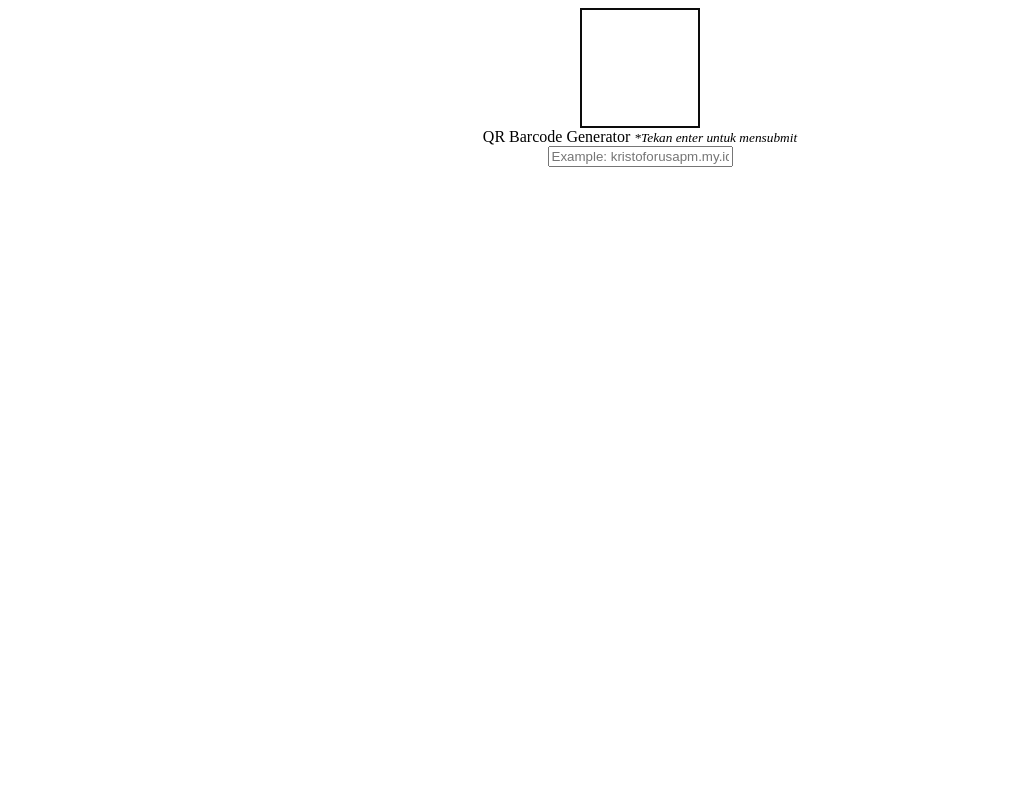
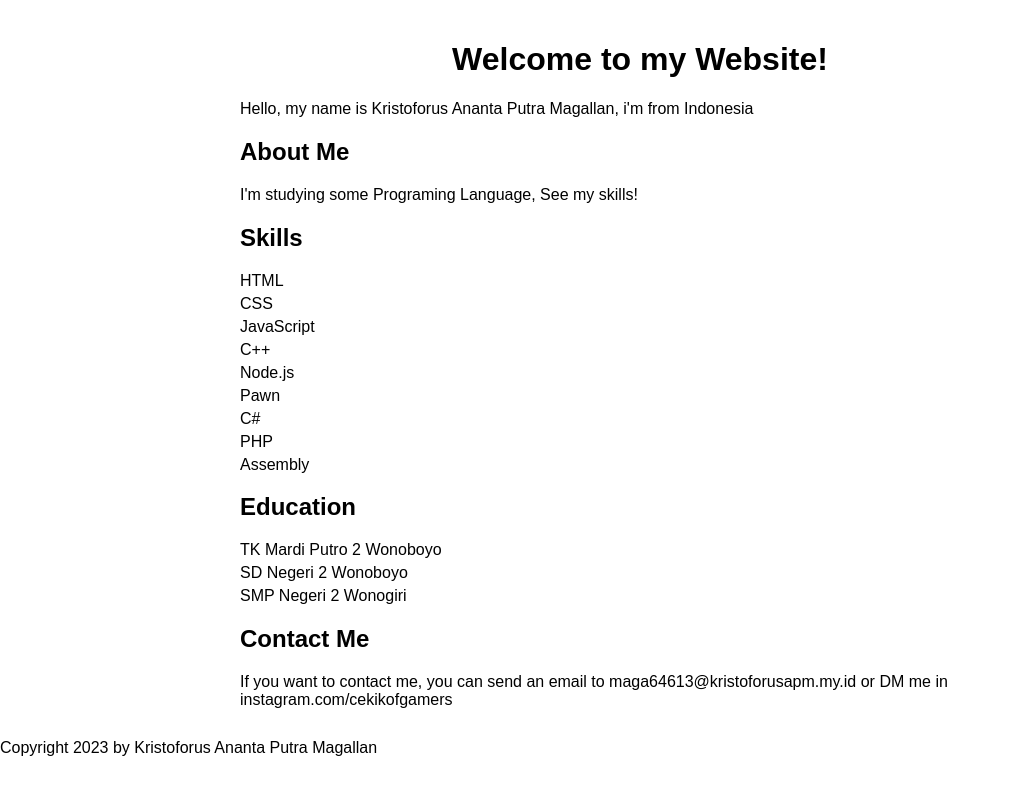
Before and after one commit to CEKIKOFGAMERS/CEKIKOFGAMERS.github.io, a website: page index.html in a window 1280 px wide. Shown: the whole page, without its empty margins (0-1010 px from the left). Drawn offline with Linux system fonts and the light colour scheme.

Commit message:
Change from qr code to introduce web

```diff
--- a/index.html
+++ b/index.html
@@ -1,26 +1,66 @@
 <!DOCTYPE html>
-<html lang="en"><head><meta http-equiv="Content-Type" content="text/html; charset=UTF-8">
-
-  <meta http-equiv="X-UA-Compatible" content="IE=edge">
-  <meta name="viewport" content="width=device-width, initial-scale=1.0">
-  <title>Barcode Creator by kristoforusapm</title>
+<html lang="en">
+<head>
+    <meta charset="UTF-8">
+    <meta name="viewport" content="width=device-width, initial-scale=1.0">
+    <title>Introduce Web</title>
+    <style>
+        body {
+            font-family: Arial, sans-serif;
+            margin: 0;
+            padding: 0;
+        }
+        .container {
+            max-width: 800px;
+            margin: 0 auto;
+            padding: 20px;
+        }
+        h1 {
+            text-align: center;
+        }
+        p {
+            margin-bottom: 10px;
+        }
+        ul {
+            list-style-type: none;
+            padding: 0;
+        }
+        li {
+            margin-bottom: 5px;
+        }
+    </style>
 </head>
 <body>
-  <div style="display:flex; flex-direction: column; align-items: center;justify-content: center;">
-    <canvas width="116" height="116" style="border: 2px solid rgb(12, 12, 12); height: 116px; width: 116px;" id="canvas"></canvas>
-    <label>QR Barcode Generator <small><i>*Tekan enter untuk mensubmit</i></small></label>
-    <input placeholder="Example: kristoforusapm.my.id" id="qrInput" onchange="generateQR()">
-  </div>
-  <script src="node_modules/qrcode/build/qrcode.js"></script>
-  <script>
-    function generateQR() {
-      let canvas = document.getElementById("canvas")
-      let qrInput = document.getElementById("qrInput")
-      QRCode.toCanvas(canvas, qrInput.value, (err) => {
-        if(err) console.error(err)
-        console.log('scan berhasil!')
-      })
-    }
-  </script>
+    <div class="container">
+        <h1>Welcome to my Website!</h1>
+        <p>Hello, my name is Kristoforus Ananta Putra Magallan, i'm from Indonesia</p>
 
-</body></html>
+        <h2>About Me</h2>
+        <p>I'm studying some Programing Language, See my skills!</p>
+
+        <h2>Skills</h2>
+        <ul>
+            <li>HTML</li>
+            <li>CSS</li>
+            <li>JavaScript</li>
+            <li>C++</li>
+            <li>Node.js</li>
+            <li>Pawn</li>
+            <li>C#</li>
+            <li>PHP</li>
+            <li>Assembly</li>
+        </ul>
+
+        <h2>Education</h2>
+        <ul>
+            <li>TK Mardi Putro 2 Wonoboyo</li>
+            <li>SD Negeri 2 Wonoboyo</li>
+            <li>SMP Negeri 2 Wonogiri</li>
+        </ul>
+
+        <h2>Contact Me</h2>
+        <p>If you want to contact me, you can send an email to maga64613@kristoforusapm.my.id or DM me in instagram.com/cekikofgamers</p>
+    </div>
+    <p1>Copyright 2023 by Kristoforus Ananta Putra Magallan</p1>
+</body>
+</html>
```
